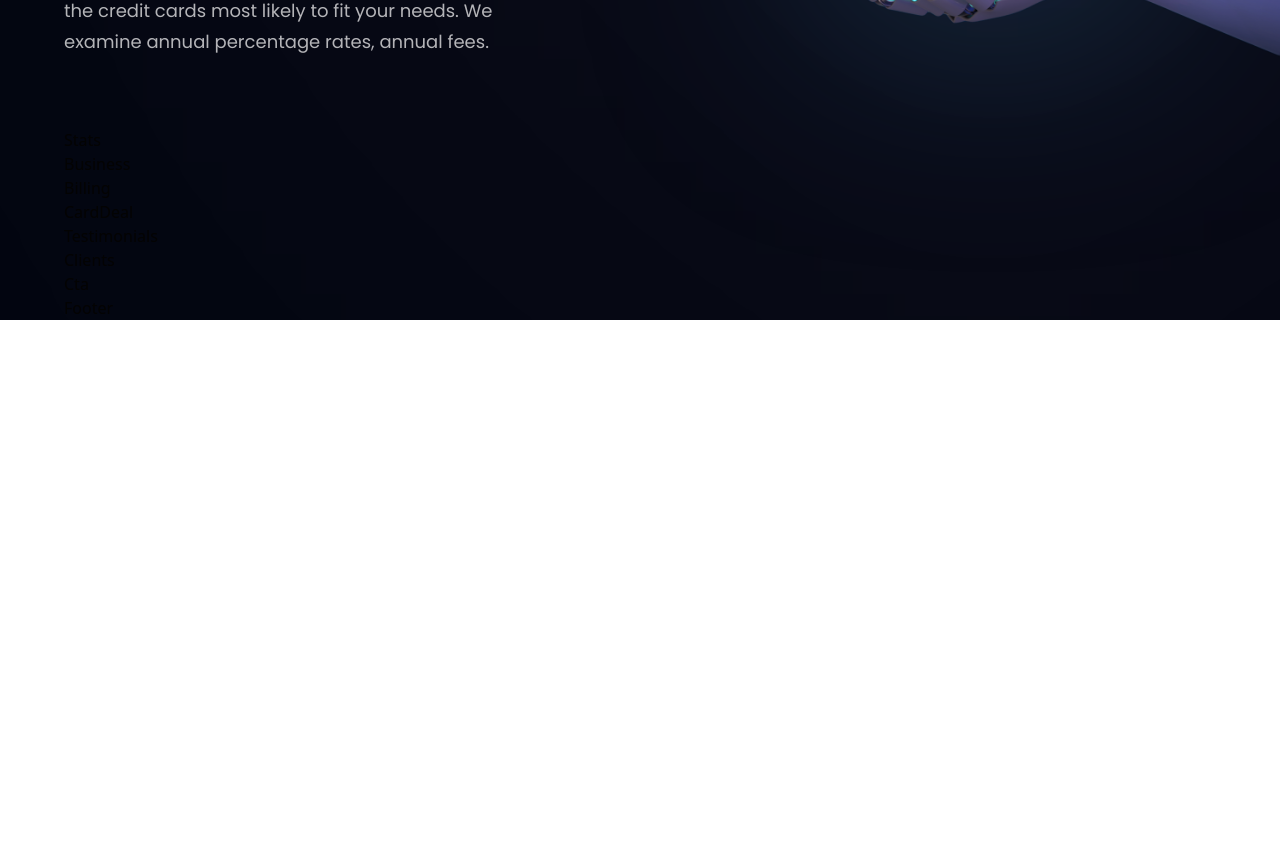
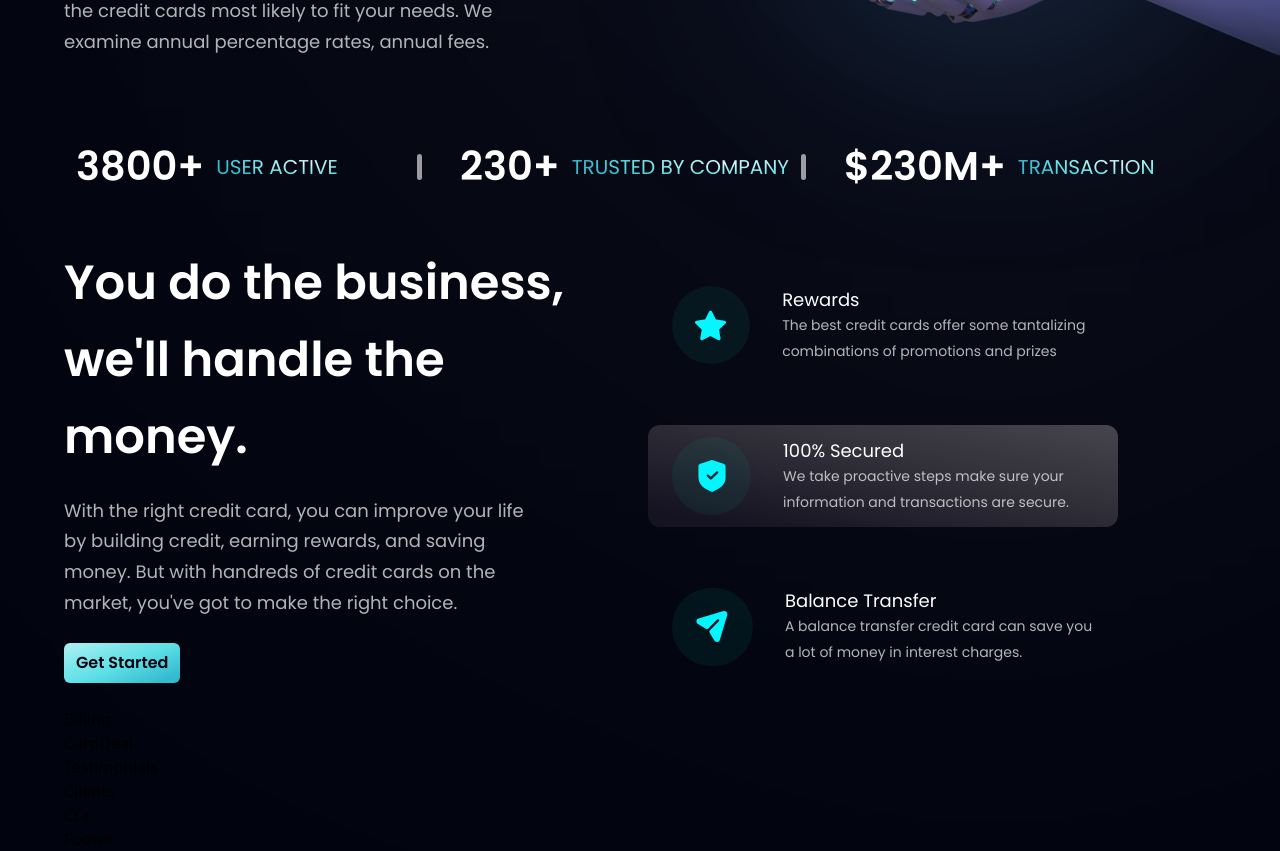
Before and after one commit to getshAASTU/tailwindcss-project, a React (Vite) app: page / in a window 1280 px wide. Shown: the part 660-1511 px from the top of the page. Before the commit the page ends 980 px from the top, so only its background shows below. Built offline with nearby package versions, Linux system fonts and the light colour scheme.

Commit message:
Business Component:  update

```diff
--- a/src/components/Business.jsx
+++ b/src/components/Business.jsx
@@ -1,9 +1,50 @@
-import React from 'react'
+import React from "react";
+import styles from "../styles";
+import {Button} from '../components'
+
+import { features } from "../constants";
 
 const Business = () => {
   return (
-    <div>Business</div>
-  )
-}
+    <section
+      className={`${styles.flexCenter} flex flex-col mt-10 gap-4 ss:flex-row`}
+    >
+      <div className={`${styles.flexStart} flex flex-1 flex-col`}>
+        <h2 className={`${styles.heading2}`}>
+          You do the business, <br />
+          we'll handle the money.
+        </h2>
+        <p className={`${styles.paragraph} max-w-[470px] mt-5`}>
+          With the right credit card, you can improve your life by building
+          credit, earning rewards, and saving money. But with handreds of credit
+          cards on the market, you've got to make the right choice.
+        </p>
+        <Button content='Get Started'/>
+      </div>
+      <div className={`${styles.flexStart} flex flex-1 flex-col`}>
+        {
+          features.map((feature,index)=>{
+            return (
 
-export default Business
+         <div key={feature.id} className={`${index===1 ? 'bg-black-gradient-2 rounded-xl': ''} max-w-[470px] flex flex-row justify-center px-6 my-3 ss:my-6 gap-8 items-center`} >
+           <div className="h-[78px] w-[125px] flex flex-row items-center justify-center px-3 rounded-full bg-business-icon ">
+            <img src={feature.icon} className='h-[32px] w-[32px] object-contain' alt={feature.title} />
+           </div>
+           <div className={`flex flex-col justify-center py-3`}>
+             <h4 className="text-white text-[18px] font-poppins font-normal">
+                {feature.title}
+             </h4>
+             <p className={` font-poppins font-normal text-dimWhite text-[14px] leading-[25.8px]`}>
+              {feature.content}
+             </p>
+           </div>
+         </div>
+            )
+          })
+        }
+      </div>
+    </section>
+  );
+};
+
+export default Business;
--- a/src/components/Button.jsx
+++ b/src/components/Button.jsx
@@ -1,8 +1,8 @@
 import React from 'react'
 
-const Button = () => {
+const Button = (props) => {
   return (
-    <div>Button</div>
+    <button className='text-primary capitalize text-center rounded-md px-3 py-2 my-6 font-poppins font-semibold bg-blue-gradient '>{props.content}</button>
   )
 }
 
--- a/src/components/Stats.jsx
+++ b/src/components/Stats.jsx
@@ -1,9 +1,32 @@
-import React from 'react'
+import React from "react";
+import styles from "../styles";
+import { stats } from "../constants";
 
 const Stats = () => {
   return (
-    <div>Stats</div>
-  )
-}
+    <section className={`${styles.flexCenter} flex-row flex-wrap mb-6 sm:mb-6`}>
+      {stats.map((stat, index) => {
+        return (
+          <div
+            key={stat.id}
+            className={`text-white relative flex flex-row m-3 justify-start items-center flex-1`}
+          >
+            <h4 className="font-poppins font-semibold text-[30px] text-white leading-[43px] xs:text-[40px] xs:leading-[53px]">
+              {stat.value}{" "}
+            </h4>
+            <p className="font-poppins font-normal ml-3 uppercase  text-[15px] leading-[21px] xs:text-[20px] xs:leading-[26px] text-gradient">
+              {stat.title}
+            </p>
+            <div
+              className={`${
+                index === stats.length - 1 ? "hidden" : "block"
+              } rounded-full absolute right-[4%] ml-3 w-[5px] h-[50%] border-color`}
+            ></div>
+          </div>
+        );
+      })}
+    </section>
+  );
+};
 
-export default Stats
+export default Stats;
--- a/src/index.css
+++ b/src/index.css
@@ -5,6 +5,7 @@
 @tailwind utilities;
 
 :root {
+  --border-color:rgba(255, 255, 255, 0.6);
   --black-gradient: linear-gradient(
     144.39deg,
     #ffffff -278.56%,
@@ -17,7 +18,9 @@
 * {
   scroll-behavior: smooth;
 }
-
+.border-color{
+  background-color:rgba(255, 255, 255, 0.6);
+}
 .text-gradient {
   background: radial-gradient(
     64.18% 64.18% at 71.16% 35.69%,
@@ -62,6 +65,9 @@
     #6d6d6d -78.47%,
     #11101d 91.61%
   );
+}
+.bg-business-icon{
+  background-color: rgba(9, 151, 124, 0.1);
 }
 
 .bg-gray-gradient {
```
